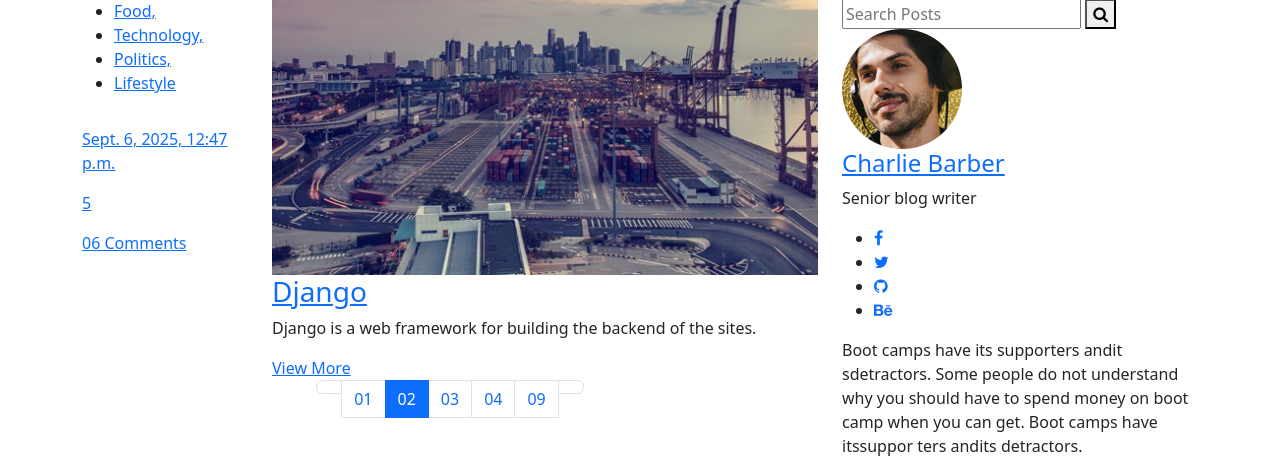
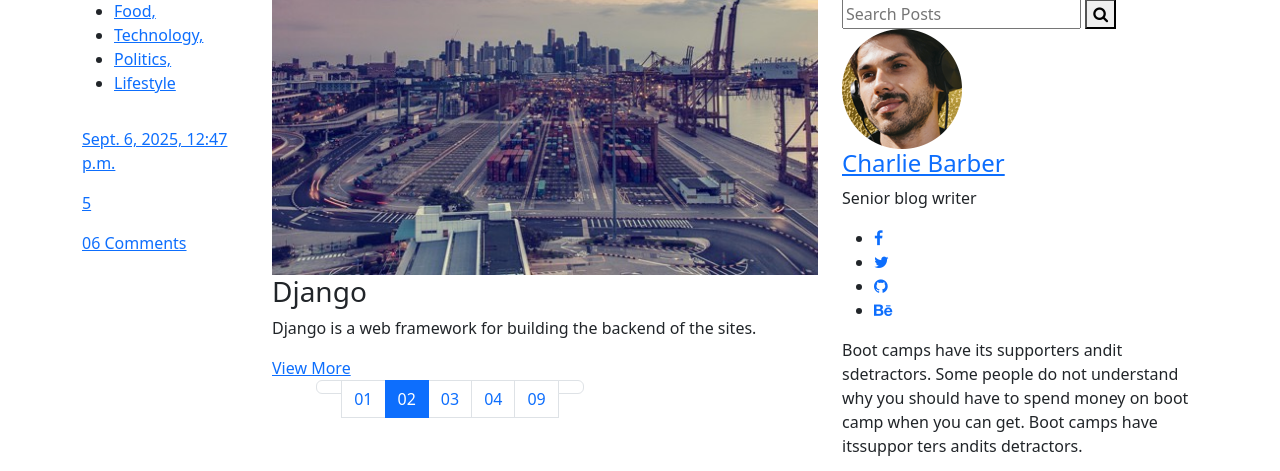
Before and after one commit to Mosllems/Travel, a Django app: page /blog/ in a window 1280 px wide. Shown: the part 805-1276 px from the top of the page. Run offline with Django 5.2, Linux system fonts and the light colour scheme; data comes from the database, SQL or seed files in the repository; some libraries are stand-ins or nearby versions.

Commit message:
modified the link of blog's title

```diff
--- a/blog/templates/blog/blog-home.html
+++ b/blog/templates/blog/blog-home.html
@@ -122,9 +122,7 @@
 							<div class="feature-img">
 								<img class="img-fluid" src="{% static 'img/blog/feature-img5.jpg' %}" alt="">
 							</div>
-							<a class="posts-title" href="blog-single.html">
-								<h3>{{post.title}}</h3>
-							</a>
+							<h3 class="posts-title">{{post.title}}</h3>
 							<p class="excert">
 								{{post.description}}
 							</p>
```
